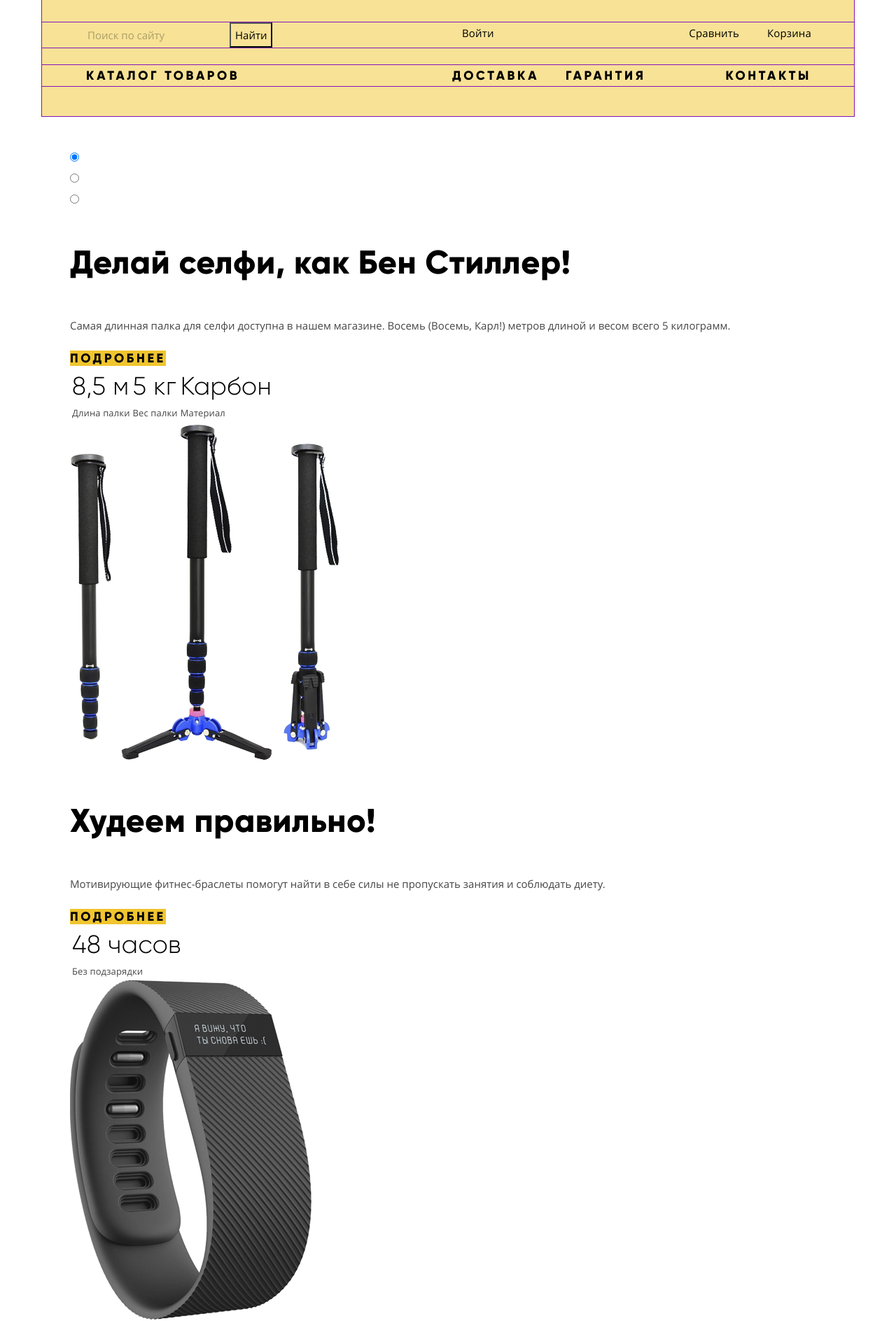
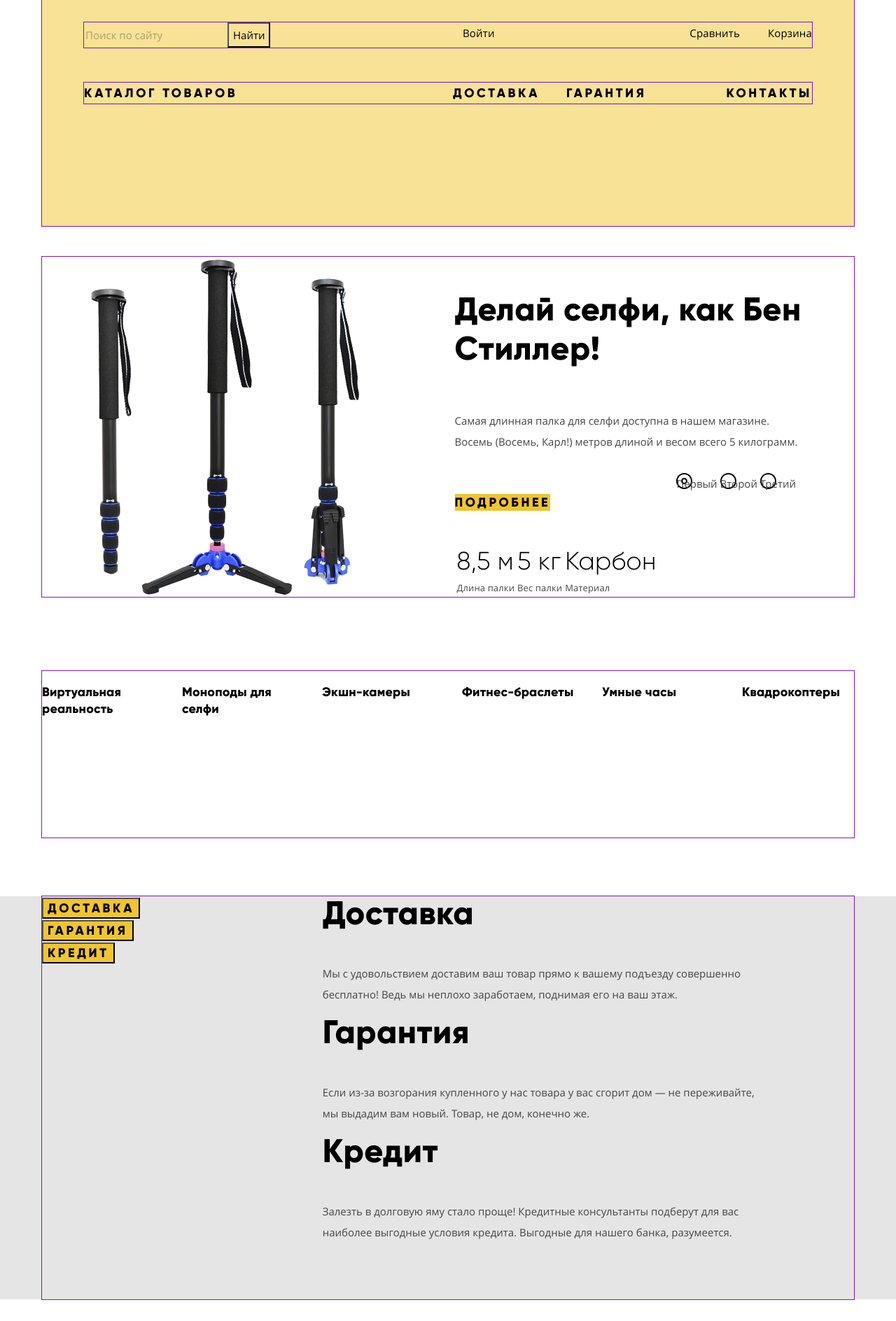
Before and after one commit to katieperca/1129585-device-27, a plain HTML site: page index.html in a window 1280 px wide. Shown: the part 58-1946 px from the top of the page at 70% size. Drawn offline with Linux system fonts and the light colour scheme.

Commit message:
Исправлено по замечаниям

```diff
--- a/css/style.css
+++ b/css/style.css
@@ -94,7 +94,6 @@ input[type="radio"].visually-hidden {
   overflow: hidden;
 }
 
-
 /* кнопки */
 .button {
   font-family: "Gilroy", Arial, sans-serif;
@@ -144,10 +143,11 @@ input[type="radio"].visually-hidden {
 /*хедер*/
 .main-header {
   margin-top:40px;
-  margin-bottom: 44px;
 }
 
 .main-navigation {
+  position: relative;
+
   display: flex;
   flex-direction: column;
 
@@ -161,10 +161,15 @@ input[type="radio"].visually-hidden {
   outline: 1px solid #8613bb;
 }
 
+.main-header-navigation {
+  padding: 50px 60px 160px;
+}
+
 .main-header-logo {
-  position: relative;
+  position: absolute;
   top: -20px;
   left: 59px;
+
   width: 163px;
   height: 35px;
 
@@ -183,10 +188,8 @@ input[type="radio"].visually-hidden {
 .search-user-navigation-wrapper {
   display: flex;
   justify-content: space-between;
-  padding-right: 61px;
-  padding-left: 63px;
-  margin-top: 15px;
-  margin-bottom: 10px;
+  padding: 0;
+  margin: 0;
 
   outline: 1px solid #8613bb;
 }
@@ -262,10 +265,8 @@ input[type="radio"].visually-hidden {
 
 .header-site-navigation {
   display: flex;
+  margin-top: 50px;
   padding: 0;
-  padding-right: 61px;
-  padding-left: 63px;
-  margin-bottom: 43px;
 
   outline: 1px solid #8613bb;
 }
@@ -327,15 +328,50 @@ input[type="radio"].visually-hidden {
 }
 
 /*Слайдер*/
-.promo-slider-radiobuttons {
+.promo-slider {
+  margin-top: 44px;
+
+  outline: 1px solid #8613bb;
+}
+
+.promo-slider-wrapper {
+  position: relative;
+}
+
+.promo-slider-list {
+  margin: 0;
+  padding: 0;
+
   list-style: none;
 }
 
-.promo-slider {
-  list-style: none;
+.promo-slider-item {
+  display: flex;
+  flex-wrap: wrap;
+  justify-content: space-around;
+  min-height: 486px;
+  padding: 0;
+  margin: 0;
+}
+
+.slide {
+  display: none;
+}
+
+.promo-slider-text {
+  display: flex;
+  flex-direction: column;
+  justify-content: space-between;
+  align-items: flex-start;
+  width: 502px;
+}
+
+.promo-slider-item img {
+  order: -1;
 }
 
 .promo-slider-item h3 {
+  margin-bottom: 0;
   font-family: "Gilroy", Arial, sans-serif;
   font-size: 47px;
   font-weight: 800;
@@ -364,9 +400,61 @@ input[type="radio"].visually-hidden {
   color: #464646;
 }
 
+.promo-slider-controls {
+  position: absolute;
+  bottom: 147px;
+  right: 83px;
+}
+
+.promo-slider-controls label {
+  display: inline-block;
+
+  vertical-align: top;
+
+  background-image: url("../img/slider-button-empty.svg");
+  background-repeat: no-repeat;
+  cursor: pointer;
+}
+
+
+#product-1:checked ~ .main-wrapper #slide1,
+#product-2:checked ~ .main-wrapper #slide2,
+#product-3:checked ~ .main-wrapper #slide3 {
+  display: flex;
+}
+
+#product-1:checked ~ .main-wrapper label[for="product-1"],
+#product-2:checked ~ .main-wrapper label[for="product-2"],
+#product-3:checked ~ .main-wrapper label[for="product-3"] {
+  background-image: url("../img/slider-button.svg");
+  background-repeat: no-repeat;
+}
+
 /*Категории*/
+.popular {
+  min-height: 238px;
+  padding: 0;
+  margin: 0;
+  margin-top: 106px;
+
+  outline: 1px solid #8613bb;
+}
+
 .popular-list {
+  display: flex;
+  padding: 0;
+  margin: 0;
+
   list-style: none;
+}
+
+.popular-item {
+  width: 160px;
+  margin-right: 40px;
+}
+
+.popular-item:last-child {
+  margin-right: 0;
 }
 
 .popular-item h3 {
@@ -380,12 +468,45 @@ input[type="radio"].visually-hidden {
 }
 
 /*Сервисы*/
+.services {
+  width: 100%;
+  padding: 0;
+  margin: 0;
+  margin-top: 84px;
+
+  background-color: #e5e5e5;
+}
+
+.services-wrapper {
+  display: flex;
+  justify-content: space-between;
+
+  outline: 1px solid #8613bb;
+}
+
 .services-slider-butons,
 .services-slider {
   list-style: none;
 }
 
+.services-slider-butons {
+  display: flex;
+  flex-direction: column;
+  width: 285px;
+  padding: 0;
+  margin: 0;
+}
+
+.services-slider {
+  width: 876px;
+  padding: 0 116px 66px;
+
+  margin: 0;
+}
+
 .services-slider-item h3 {
+  padding: 0;
+  margin-top: 0;
   font-family: "Gilroy", Arial, sans-serif;
   font-size: 47px;
   font-weight: 800;
@@ -396,11 +517,17 @@ input[type="radio"].visually-hidden {
 }
 
 /*Партнеры*/
+.partners {
+  padding: 0;
+  margin: 0;
+  margin-top: 94px;
+}
+
 .partners-list {
   display: flex;
   justify-content: space-between;
-  margin-top: 94px;
   padding: 0;
+  margin: 0;
 
   list-style: none;
 }
@@ -410,7 +537,7 @@ input[type="radio"].visually-hidden {
   display: flex;
   justify-content: space-between;
   margin-top: 93px;
-  margin-bottom: 98px;
+  margin-bottom: 96px;
 
   outline: 1px solid #8613bb;
 }
@@ -477,15 +604,15 @@ input[type="radio"].visually-hidden {
 }
 
 /*Каталог*/
-.main-wrapper {
-  padding-left: 60px;
+.page-title-wrapper {
+  padding: 0 60px;
+  margin-top: 44px;
 
   outline: 1px solid #8613bb;
 }
 
 .page-title {
   margin: 0;
-  margin-bottom: 30px;
 
   font-family: "Gilroy", Arial, sans-serif;
   font-size: 47px;
@@ -499,7 +626,7 @@ input[type="radio"].visually-hidden {
   display: flex;
   padding: 0;
   margin: 0;
-  margin-bottom: 49px;
+  margin-top: 30px;
 
   list-style: none;
 
@@ -530,6 +657,7 @@ input[type="radio"].visually-hidden {
 
 /*Фильтры и сортировка*/
 .catalog-header {
+  margin-top: 49px;
   width: 100%;
 
   background-image: linear-gradient(to right, #d9d9d9 30%, #ebebeb 30%);
@@ -537,6 +665,7 @@ input[type="radio"].visually-hidden {
 
 .catalog-header-wrapper {
   display: flex;
+
 
   outline: 1px solid #8613bb;
 }
@@ -551,13 +680,20 @@ input[type="radio"].visually-hidden {
 
 .sortlist-title {
   display: flex;
+  width: 833px;
   padding-left: 74px;
+
 }
+.sortlist-title p {
+  margin-right: 55px;
+}
+
 
 .sortlist-categories {
   display: flex;
   justify-content: space-between;
   width: 286px;
+  padding: 0;
 
   outline: 1px solid #8613bb;
 }
@@ -565,7 +701,7 @@ input[type="radio"].visually-hidden {
 .sortlist-buttons {
   display: flex;
   justify-content: flex-end;
-  width: 273px;
+  margin-left: auto;
 
   outline: 1px solid #8613bb;
 }
@@ -671,7 +807,7 @@ input[type="radio"].visually-hidden {
   display: flex;
   flex-wrap: wrap;
   padding: 0;
-  margin-bottom: 41px;
+  margin: 0;
 
   list-style: none;
 
@@ -729,7 +865,7 @@ input[type="radio"].visually-hidden {
   justify-content: space-between;
   padding: 25px 30px;
   margin: 0;
-  margin-bottom: ;
+  margin-top: 41px;
 
   list-style: none;
   background-color: #ebebeb;
@@ -771,7 +907,7 @@ input[type="radio"].visually-hidden {
 
 /*Футер*/
 .main-footer {
-  padding: 60px 0;
+  padding: 65px 0;
 
   width: 100%;
   background-color: #464646;
@@ -780,7 +916,6 @@ input[type="radio"].visually-hidden {
 .first-line-wrapper {
   display: flex;
   justify-content: space-between;
-  margin-bottom: 30px;
 
   outline: 1px solid #8613bb;
 }
@@ -854,7 +989,7 @@ input[type="radio"].visually-hidden {
   display: flex;
   justify-content: space-between;
   align-items: baseline;
-  margin-bottom: 50px;
+  margin-top: 30px;
 
   outline: 1px solid #8613bb;
 }
@@ -869,6 +1004,7 @@ input[type="radio"].visually-hidden {
 
 .footer-site-navigation {
   display: flex;
+  padding: 0;
 
   outline: 1px solid #8613bb;
 }
@@ -881,6 +1017,7 @@ input[type="radio"].visually-hidden {
 .third-line-wrapper {
   display: flex;
   justify-content: space-between;
+  margin-top: 50px;
 
   outline: 1px solid #8613bb;
 }
--- a/index.html
+++ b/index.html
@@ -8,9 +8,13 @@
 	</head>
 
   <body>
+		<input class="visually-hidden" type="radio" name="toggle" id="product-1" checked>
+		<input class="visually-hidden" type="radio" name="toggle" id="product-2">
+		<input class="visually-hidden" type="radio" name="toggle" id="product-3">
+
     <header class="main-header">
 			<div class="container">
-				<nav class="main-navigation">
+				<div class="main-navigation main-header-navigation">
 					<a href="#" class="main-header-logo">
 						<img src="img/logo-device.svg" width="163" height="35" alt="Логотип интернет-магазина «Девайс»">
 					</a>
@@ -25,6 +29,7 @@
 							<li><a class="cart-link" href="#">Корзина</a></li>
 						</ul>
 					</div>
+					<nav>
 						<ul class="site-navigation header-site-navigation">
 							<li><a href="catalog.html">Каталог товаров</a>
 								<ul class="modal site-navigation-dropdown">
@@ -42,20 +47,23 @@
 						</ul>
 					</nav>
 				</div>
+			</div>
     </header>
 
-    <main class="container">
+    <main class="main-wrapper">
+			<div class="container">
 				<h1 class="visually-hidden">Интернет-магазин Девайс</h1>
-			<section class="promo">
+				<section class="promo-slider">
 					<h2 class="visually-hidden">Промо-слайдер</h2>
-				<!-- Переключатель для слайдера -->
-				<ul class="promo-slider-radiobuttons">
-					<li><input type="radio" name="slider-button" id="delivery" checked></li>
-					<li><input type="radio" name="slider-button" id="guarantee"></li>
-					<li><input type="radio" name="slider-button" id="credit"></li>
-				</ul>
-				<ul class="promo-slider">
-					<li class="promo-slider-item">
+					<div class="promo-slider-wrapper">
+						<div class="promo-slider-controls">
+							<label for="product-1">Первый</label>
+							<label for="product-2">Второй</label>
+							<label for="product-3">Третий</label>
+						</div>
+						<ul class="promo-slider-list">
+							<li class="promo-slider-item slide" id="slide1">
+								<div class="promo-slider-text">
 									<h3>Делай селфи, как Бен Стиллер!</h3>
 									<p>
 										Самая длинная палка для селфи доступна в нашем магазине.
@@ -74,9 +82,11 @@
 											<th>Материал</th>
 										</tr>
 									</table>
+								</div>
 								<img src="img/slider-1.png" width="384" height="486" alt="Изображение селфи-палки">
 							</li>
-					<li class="promo-slider-item">
+							<li class="promo-slider-item slide" id="slide2">
+								<div class="promo-slider-text">
 									<h3>Худеем правильно!</h3>
 									<p>
 										Мотивирующие фитнес-браслеты помогут найти в себе силы
@@ -91,9 +101,11 @@
 											<th>Без подзарядки</th>
 										</tr>
 									</table>
+								</div>
 								<img src="img/slider-2.png" width="345" height="485" alt="Изображение фитнес-браслета">
 							</li>
-					<li class="promo-slider-item">
+							<li class="promo-slider-item slide" id="slide3">
+								<div class="promo-slider-text">
 									<h3>Порхает как бабочка, жалит как пчела!</h3>
 									<p>
 										Этот обычный, на первый взгляд, квадрокоптер оснащен
@@ -110,11 +122,15 @@
 											<th>Радиус поражения</th>
 										</tr>
 									</table>
+									</div>
 								<img src="img/slider-3.png" width="526" height="334" alt="Изображение квадрокоптера">
 							</li>
 						</ul>
+					</div>
 				</section>
+			</div>
 
+			<div class="container">
 				<section class="popular">
 					<h2 class="visually-hidden">Популярные категории</h2>
 					<ul class="popular-list">
@@ -150,9 +166,12 @@
 						</li>
 					</ul>
 				</section>
+			</div>
 
 			<section class="services">
+				<div class="container">
 					<h2 class="visually-hidden">Сервисы</h2>
+					<div class="services-wrapper">
 						<ul class="services-slider-butons">
 							<li><button class="button services-button" type="button">Доставка</button></li>
 							<li><button class="button services-button" type="button">Гарантия</button></li>
@@ -184,8 +203,11 @@
 								</p>
 							</li>
 						</ul>
+					</div>
+				</div>
 			</section>
 
+			<div class="container">
 				<section class="partners">
 					<h2 class="visually-hidden">Партнеры</h2>
 					<ul class="partners-list">
@@ -203,7 +225,9 @@
 						</li>
 					</ul>
 				</section>
+			</div>
 
+			<div class="container">
 				<div class="index-columns">
 					<section class="about">
 						<h2>О нас</h2>
@@ -234,6 +258,7 @@
 						</a>
 						<a class="button" href="#">Напишите нам</a>
 					</section>
+				</div>
 			</div>
     </main>
 
```
Also changed, not shown: catalog.html (+2 -2 lines). Lines whose indentation alone changed are shown as unchanged.
